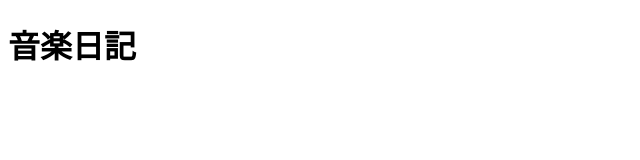
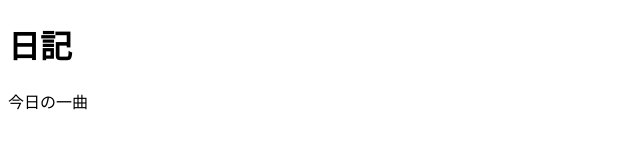
Before and after one commit to yktama/yktama.github.io, a plain HTML site: page index.html in a window 1280 px wide. Shown: the whole page, without its empty margins (0-640 px from the left). Drawn offline with Linux system fonts and the light colour scheme.

Commit message:
Update index.html

```diff
--- a/index.html
+++ b/index.html
@@ -5,9 +5,9 @@
 </head>
 <body>
   <header>
-    <H1>音楽日記</H1>
+    <H1>日記</H1>
   </header>
-
+<p>今日の一曲</p>
    <footer>
 
   </footer>
```
